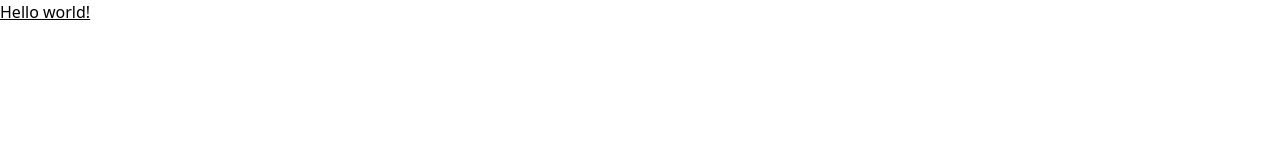
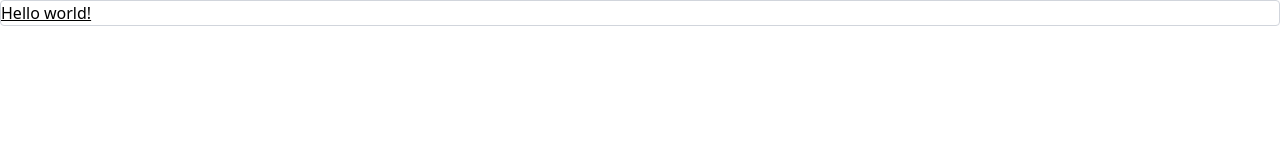
Before and after one commit to Mikolonija/pokemon, a React (Vite) app: page / in a window 1280 px wide. Shown: the top 160 px of the page. Built offline with nearby package versions, Linux system fonts and the light colour scheme.

Commit message:
added global styles

```diff
--- a/src/pages/index.tsx
+++ b/src/pages/index.tsx
@@ -1,6 +1,6 @@
 function App() {
   return (
-    <div className="card">
+    <div className="test">
       <h1 className="underline">Hello world!</h1>
     </div>
   );
--- a/src/styles/index.css
+++ b/src/styles/index.css
@@ -1 +1,8 @@
 @import "tailwindcss";
+
+.test {
+    @apply rounded border border-gray-300;
+}
+
+
+@theme {}
```
